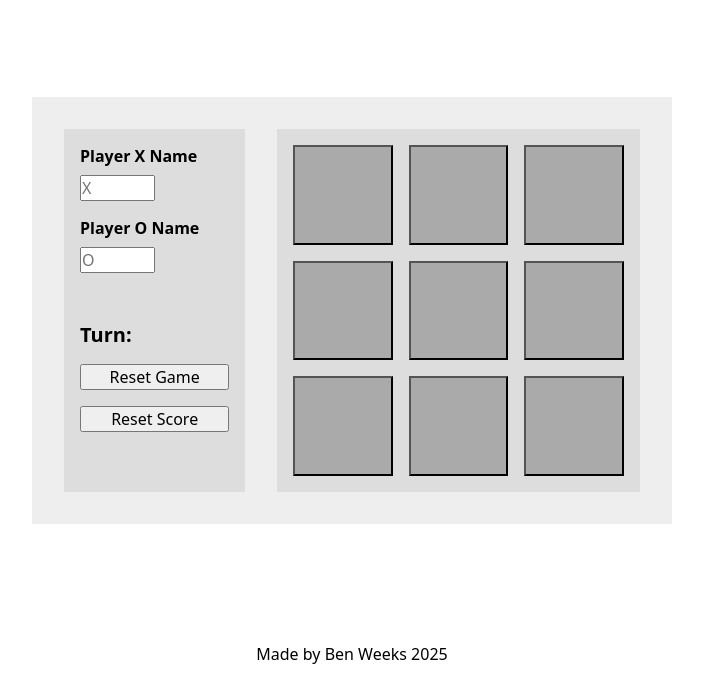
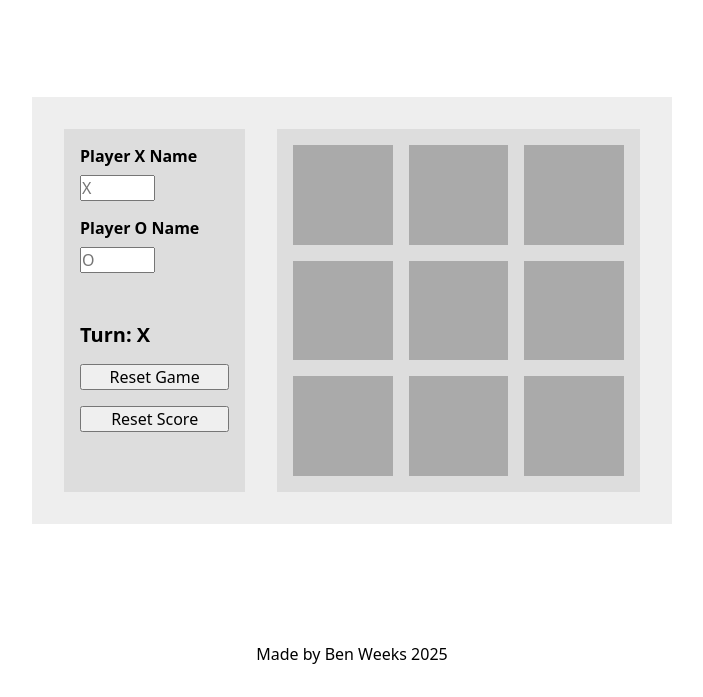
Before and after one commit to ben-weeks/odin-tictactoe, a plain HTML site: page index.html in a window 1280 px wide. Both pictures are taken after a click on the button "Reset Game". Shown: the part 103-800 px from the top of the page, without its empty margins (288-991 px from the left). Drawn offline with Linux system fonts and the light colour scheme.

Commit message:
added player naming functionality and game resetting

```diff
--- a/index.html
+++ b/index.html
@@ -35,7 +35,7 @@
                     </div>
                 </div>
                 <div class="game-scores"></div>
-                <div class="game-turn">Turn: <p class="player-turn"></p></div>
+                <div class="game-turn">Turn: <span class="player-turn"></span></div>
                 <button class="game-reset">Reset Game</button>
                 <button class="score-reset">Reset Score</button>
             </div>
--- a/main.js
+++ b/main.js
@@ -98,10 +98,22 @@ const gameManager = (function(board) {
 
 const displayManager = (function(game) {
     const gameBoardElement = document.querySelector(".game-board")
-    const gameCells = Array.from({ length: 3 }, () => new Array(3));
+    const gameCells = Array.from({ length: 3 }, () => new Array(3))
+    const playerTurn = document.querySelector(".player-turn")
+    const gameResetButton = document.querySelector(".game-reset")
 
-    const playerXName = document.querySelector("#player-x-name-input")
-    const playerOName = document.querySelector("#player-o-name-input")
+    const playerXNameInput = document.querySelector("#player-x-name-input")
+    const playerONameInput = document.querySelector("#player-o-name-input")
+
+    // I don't like having these global scoped within the displayManager but I'm too lazy to come up with an alternate solution
+    playerXNameInput.addEventListener("change", (e) => { e.preventDefault(); playerXName = playerXNameInput.value })
+    playerONameInput.addEventListener("change", (e) => { e.preventDefault(); playerOName = playerONameInput.value })
+
+    gameResetButton.addEventListener("click", (e) => { e.preventDefault(); game.newGame(); displayReset() })
+
+    // defaults
+    let playerXName = playerXNameInput.value || "X"
+    let playerOName = playerONameInput.value || "O"
 
     const displayInit = () => {
         // add cells
@@ -120,6 +132,16 @@ const displayManager = (function(game) {
 
         // start a new game
         game.newGame()
+        playerTurn.textContent = ` ${playerXName}`
+    }
+
+    function displayReset() {
+        for (let row = 0; row < 3; row++) {
+            for (let col = 0; col < 3; col++) {
+                gameCells[row][col].textContent = ""
+                gameCells[row][col].disabled = false
+            }
+        }
     }
 
     // this is probably bad and inconsistent syntax but I don't want to write all this logic
@@ -127,15 +149,16 @@ const displayManager = (function(game) {
     function displayTurn(btn, row, col, turn) {
         btn.textContent = (turn === 0) ? "❎" : "🅾️"
         btn.disabled = true
+        playerTurn.textContent = (turn === 0) ? ` ${playerOName}` : ` ${playerXName}`
         let gameResult = game.takeTurn(row, col) // will return 0 or 1 if there is a winner or tie
         console.log(gameResult)
 
         // check game result
         if (gameResult !== undefined) {
             if (gameResult === 0) {
-                alert("X wins!")
+                alert(`${playerXName} wins!`)
             } else if (gameResult === 1) {
-                alert("O wins!")
+                alert(`${playerOName} wins!`)
             } else {
                 alert("Tie!")
             }
--- a/style.css
+++ b/style.css
@@ -72,7 +72,7 @@
     width: 50%;
 }
 
-.game-turn {
+.game-turn, .game-turn .player-turn {
     font-size: 20px;
     font-weight: bold;
 }
@@ -89,6 +89,7 @@
 
 .game-cell {
     background-color: #aaa;
+    border: none;
 }
 
 .game-cell:disabled {
```
